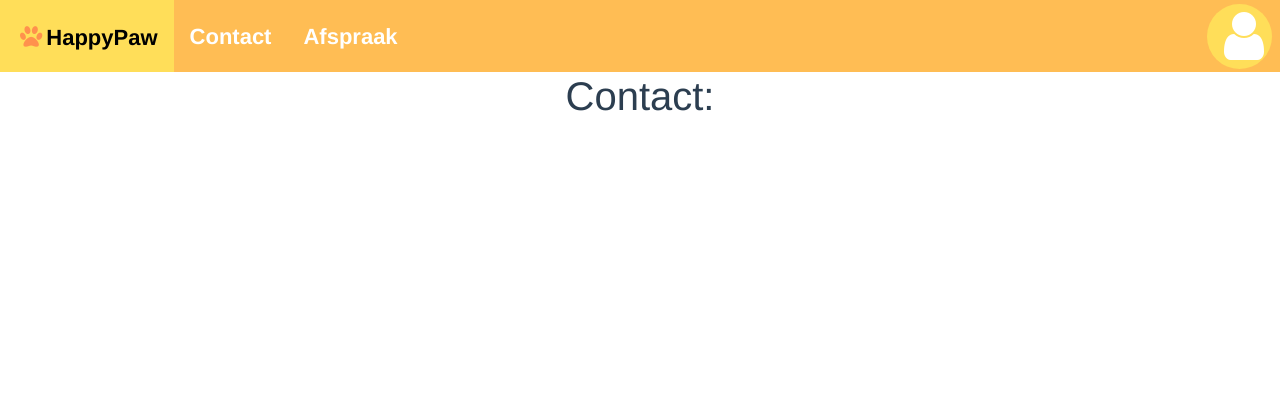
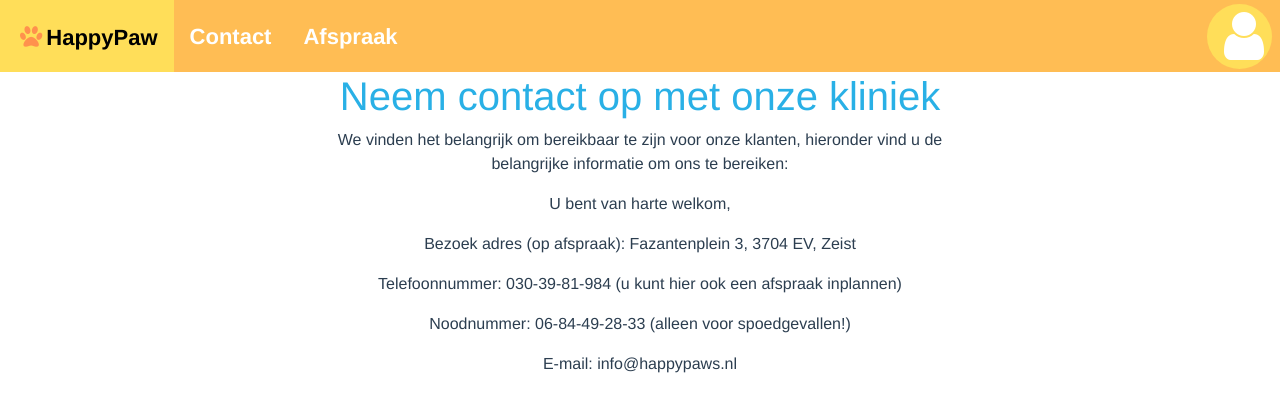
Before and after one commit to Educom-Trainees/educom-dierenartsen, a Vue app: page /contact in a window 1280 px wide. Shown: the top 412 px of the page. Built offline with nearby package versions, Linux system fonts and the light colour scheme.

Commit message:
de home en contact pagina gevult met content

```diff
--- a/src/views/Contact.vue
+++ b/src/views/Contact.vue
@@ -1,3 +1,12 @@
 <template>
-    <h1>Contact:</h1>
+  <div class="contact">
+    <h1>Neem contact op met onze kliniek</h1>
+    <p>We vinden het belangrijk om bereikbaar te zijn voor onze klanten,
+        hieronder vind u de belangrijke informatie om ons te bereiken:</p>
+    <p>U bent van harte welkom,</p>
+    <p> Bezoek adres (op afspraak): Fazantenplein 3, 3704 EV, Zeist</p>
+    <p> Telefoonnummer:  030-39-81-984 (u kunt hier ook een afspraak inplannen) </p>
+    <p> Noodnummer:  06-84-49-28-33 (alleen voor spoedgevallen!)</p>
+    <p> E-mail: info@happypaws.nl</p>
+  </div>
 </template>
--- a/src/views/Home.vue
+++ b/src/views/Home.vue
@@ -29,4 +29,10 @@ p {
   text-align: center;
   margin-left: 25%;
 }
+h1 {
+  color: #29b0e6;
+}
+h2 {
+  color: #29b0e6;
+}
 </style>
```
